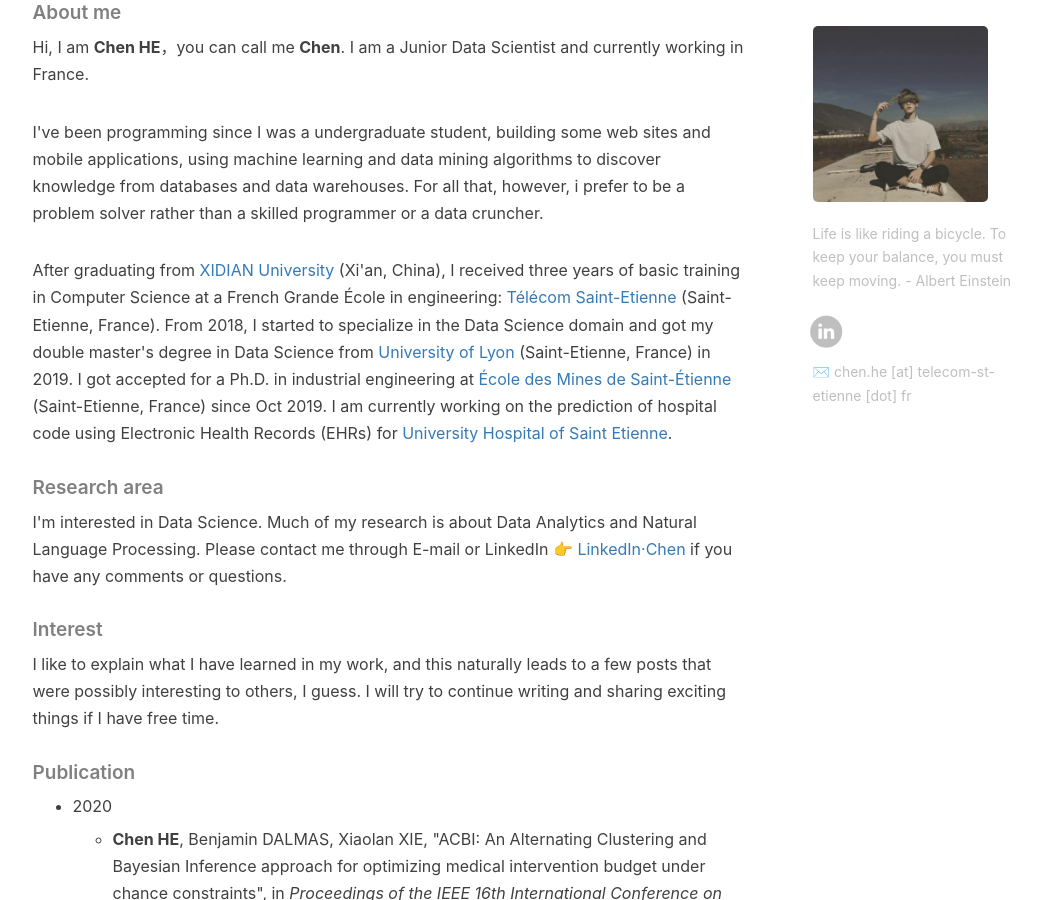
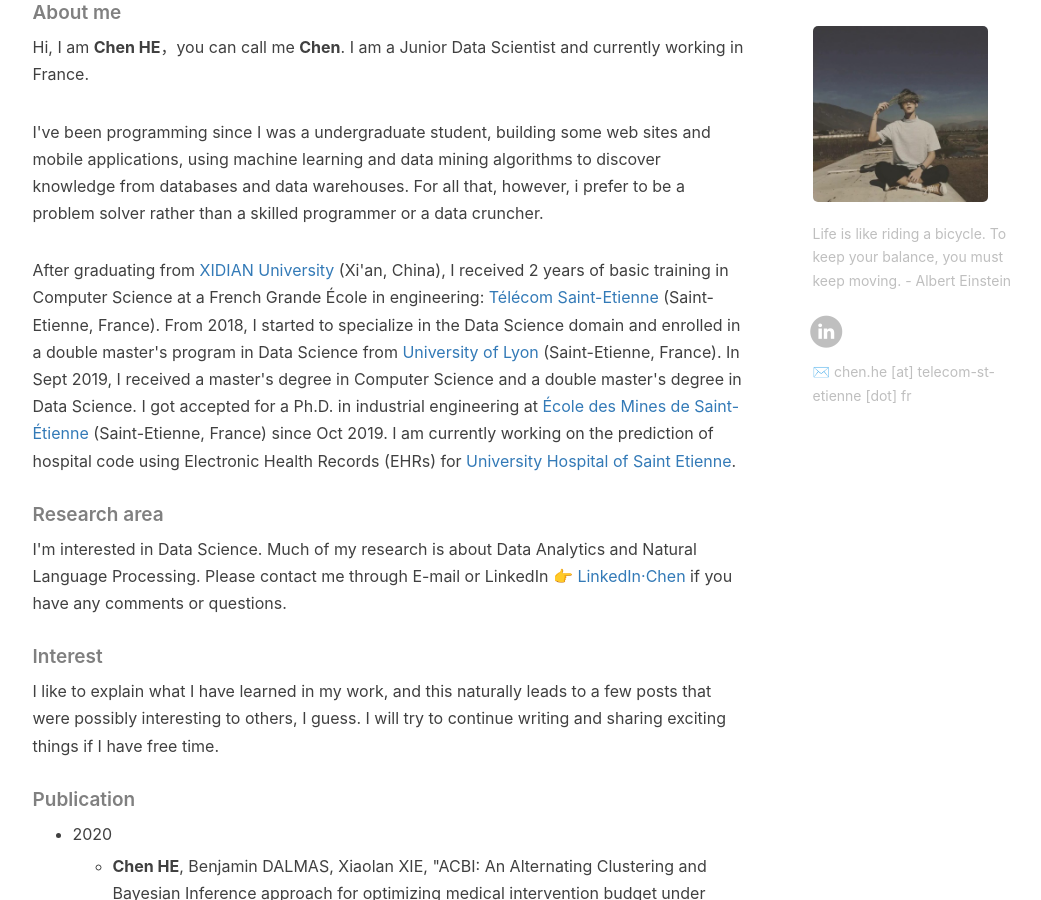
Before and after one commit to he-chen-95/he-chen-95.github.io, a Jekyll site: the page built from about.html, in a window 1280 px wide and 900 px high, scrolled down 619 px. Shown: the whole window, without its empty margins (135-1176 px from the left). Built offline with Jekyll 4.4.1, drawn with Linux system fonts in a browser that asks for light colours; nearby versions of some CDN libraries; comment, search, counter and statistics services are not loaded.

Commit message:
Update about.html

```diff
--- a/about.html
+++ b/about.html
@@ -55,7 +55,7 @@ header-img: "img/home-bg-o.jpg"
 
     <p>I've been programming since I was a undergraduate student, building some web sites and mobile applications, using machine learning and data mining algorithms to discover knowledge from databases and data warehouses. For all that, however, i prefer to be a problem solver rather than a skilled programmer or a data cruncher.</p>
 
-    <p>After graduating from <a href="https://en.xidian.edu.cn/">XIDIAN University</a> (Xi'an, China), I received three years of basic training in Computer Science at a French Grande École in engineering: <a href="https://www.telecom-st-etienne.fr/">Télécom Saint-Etienne</a> (Saint-Etienne, France).  From 2018, I started to specialize in the Data Science domain and got my double master's degree in Data Science from <a href="https://en.wikipedia.org/wiki/University_of_Lyon">University of Lyon</a> (Saint-Etienne, France) in 2019. I got accepted for a Ph.D. in industrial engineering at <a href="https://www.mines-stetienne.fr/">École des Mines de Saint-Étienne</a> (Saint-Etienne, France) since Oct 2019. I am currently working on the prediction of hospital code using Electronic Health Records (EHRs) for <a href="http://www.chu-st-etienne.fr/">University Hospital of Saint Etienne</a>.</p>
+    <p>After graduating from <a href="https://en.xidian.edu.cn/">XIDIAN University</a> (Xi'an, China), I received 2 years of basic training in Computer Science at a French Grande École in engineering: <a href="https://www.telecom-st-etienne.fr/">Télécom Saint-Etienne</a> (Saint-Etienne, France).  From 2018, I started to specialize in the Data Science domain and enrolled in a double master's program in Data Science from <a href="https://en.wikipedia.org/wiki/University_of_Lyon">University of Lyon</a> (Saint-Etienne, France). In Sept 2019, I received a master's degree in Computer Science and a double master's degree in Data Science. I got accepted for a Ph.D. in industrial engineering at <a href="https://www.mines-stetienne.fr/">École des Mines de Saint-Étienne</a> (Saint-Etienne, France) since Oct 2019. I am currently working on the prediction of hospital code using Electronic Health Records (EHRs) for <a href="http://www.chu-st-etienne.fr/">University Hospital of Saint Etienne</a>.</p>
 
     <h5>Research area</h5>
 
```
